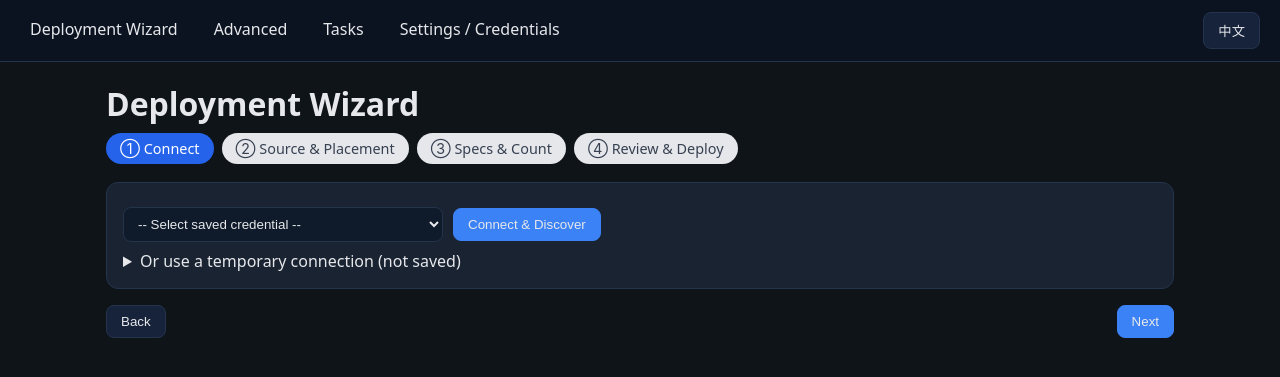
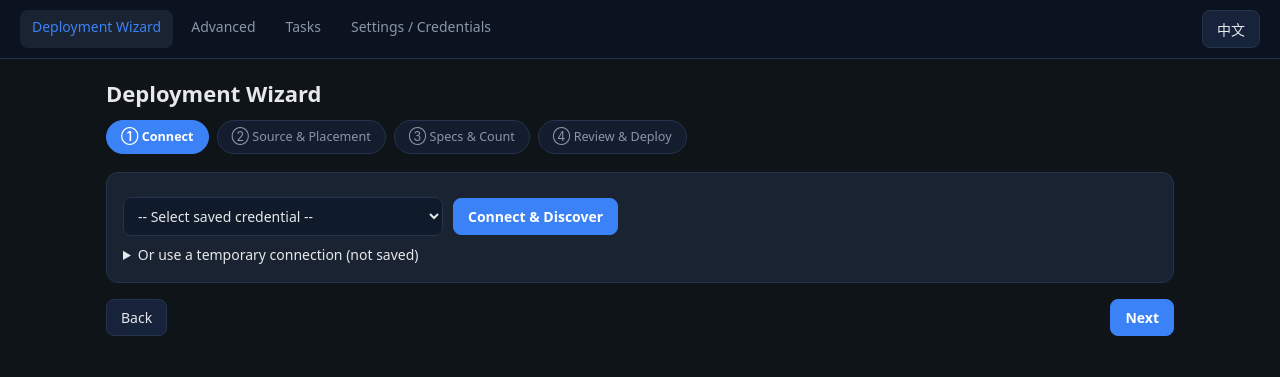
Before and after one commit to ilysom0611/vsphere-auto, a Flask app: page / in a window 1280 px wide. Shown: the top 377 px of the page. Run offline with Flask 3, Linux system fonts and the light colour scheme; data that the repository does not hold is empty.

Commit message:
style(web): polish typography, dark-theme consistency and focus/hover states
- CJK-aware font stack (PingFang/Microsoft YaHei/Noto Sans CJK) + base line-height
- consistent heading scale (h1 22px / h2 17px)
- fix wizard step chips & fieldsets that used light-theme colors on the dark theme
- hover/focus-visible feedback on nav, buttons, inputs; table zebra stripes + row hover
- highlight active page in the top navigation
- README.zh: drop stray space inside paren

Co-Authored-By: Claude <noreply@anthropic.com>

```diff
--- a/src/vsphere_auto/web/static/css/style.css
+++ b/src/vsphere_auto/web/static/css/style.css
@@ -1,22 +1,58 @@
 :root{--bg:#0f1419;--card:#1a2332;--text:#e6e8eb;--muted:#8a96a8;--accent:#3b82f6;--border:#24344d}
-*{box-sizing:border-box} body{margin:0;font-family:system-ui,-apple-system,Segoe UI,Roboto,sans-serif;background:var(--bg);color:var(--text)}
-.nav{display:flex;gap:16px;padding:12px 20px;background:#0b1220;border-bottom:1px solid var(--border);position:sticky;top:0}
-.nav a{color:var(--text);text-decoration:none;padding:6px 10px;border-radius:8px}
-.nav a:hover{background:var(--card)}
+*{box-sizing:border-box}
+body{
+  margin:0;font-family:system-ui,-apple-system,"Segoe UI",Roboto,"Helvetica Neue",Arial,
+  "PingFang SC","Hiragino Sans GB","Microsoft YaHei","Noto Sans CJK SC",sans-serif;
+  background:var(--bg);color:var(--text);font-size:14px;line-height:1.6;
+  -webkit-font-smoothing:antialiased;text-rendering:optimizeLegibility;
+}
+::placeholder{color:#5b6b82}
+
+/* ---- navigation ---- */
+.nav{display:flex;gap:6px;padding:10px 20px;background:#0b1220;border-bottom:1px solid var(--border);position:sticky;top:0;z-index:10}
+.nav a{color:var(--muted);text-decoration:none;padding:6px 12px;border-radius:8px;font-size:14px;font-weight:500;transition:background .15s,color .15s}
+.nav a:hover{background:var(--card);color:var(--text)}
+.nav a.active{background:var(--card);color:var(--accent)}
 .container{max-width:1100px;margin:20px auto;padding:0 16px}
+
+/* ---- typography ---- */
+h1{margin:8px 0 12px;font-size:22px;line-height:1.3}
+h2{margin:16px 0 10px;font-size:17px;line-height:1.4}
+.muted{color:var(--muted)}
+
+/* ---- cards & layout ---- */
 .card{background:var(--card);border:1px solid var(--border);border-radius:12px;padding:16px;margin:16px 0}
-.table{width:100%;border-collapse:collapse}
-.table th,.table td{border-bottom:1px solid var(--border);padding:8px 10px;text-align:left;font-size:14px}
 .grid2{display:grid;grid-template-columns:1fr 1fr;gap:12px}
 .row{display:flex;gap:10px;align-items:center;flex-wrap:wrap;margin:8px 0}
-input,select,textarea{padding:8px 10px;border-radius:8px;border:1px solid var(--border);background:#0f1a2a;color:var(--text);width:100%}
-button{padding:8px 14px;border-radius:8px;border:1px solid var(--border);background:#16233a;color:var(--text);cursor:pointer}
-button.primary{background:var(--accent);border-color:var(--accent)}
-.pre{background:#0b1220;border:1px solid var(--border);border-radius:8px;padding:12px;overflow:auto;max-height:400px;white-space:pre-wrap}
-.muted{color:var(--muted)} h1{margin:8px 0} h2{margin:8px 0 12px;font-size:18px}
+
+/* ---- forms ---- */
+input,select,textarea{
+  padding:8px 10px;border-radius:8px;border:1px solid var(--border);
+  background:#0f1a2a;color:var(--text);width:100%;font-size:14px;font-family:inherit;
+  transition:border-color .15s;
+}
+input:focus,select:focus,textarea:focus{outline:none;border-color:var(--accent)}
+button{
+  padding:8px 14px;border-radius:8px;border:1px solid var(--border);
+  background:#16233a;color:var(--text);cursor:pointer;font-size:14px;font-family:inherit;
+  transition:filter .15s,transform .05s;
+}
+button:hover{filter:brightness(1.25)}
+button:active{transform:translateY(1px)}
+button.primary{background:var(--accent);border-color:var(--accent);font-weight:600;color:#fff}
+button:focus-visible,input:focus-visible,select:focus-visible,a:focus-visible{outline:2px solid var(--accent);outline-offset:2px}
+
+/* ---- tables ---- */
+.table{width:100%;border-collapse:collapse}
+.table th,.table td{border-bottom:1px solid var(--border);padding:9px 10px;text-align:left;font-size:14px;vertical-align:top}
+.table th{color:var(--muted);font-size:12px;font-weight:600;text-transform:uppercase;letter-spacing:.04em}
+.table tbody tr:nth-child(even){background:rgba(255,255,255,.02)}
+.table tbody tr:hover{background:rgba(59,130,246,.06)}
+
+.pre{background:#0b1220;border:1px solid var(--border);border-radius:8px;padding:12px;overflow:auto;max-height:400px;white-space:pre-wrap;font-size:13px;line-height:1.5}
 
 /* status badges (success/fail/run/warn) */
-.badge{display:inline-block;padding:2px 10px;border-radius:999px;font-size:12px;font-weight:600;border:1px solid transparent;white-space:nowrap}
+.badge{display:inline-block;padding:2px 10px;border-radius:999px;font-size:12px;font-weight:600;border:1px solid transparent;white-space:nowrap;line-height:1.5}
 .badge.ok{background:#0f2f1c;color:#4ade80;border-color:#166534}
 .badge.err{background:#381414;color:#f87171;border-color:#7f1d1d}
 .badge.warn{background:#332a0e;color:#fbbf24;border-color:#78530b}
@@ -31,16 +67,17 @@ label.lbl{font-size:12px;color:var(--muted);display:block;margin-bottom:2px}
 
 /* discover summary */
 .chip{display:inline-block;background:#16233a;border:1px solid var(--border);border-radius:8px;padding:3px 10px;margin:2px;font-size:12px}
-.tblmini th,.tblmini td{padding:4px 8px;font-size:13px}
+.tblmini th,.tblmini td{padding:5px 8px;font-size:13px}
 details.rawjson summary{cursor:pointer;color:var(--muted);font-size:13px;margin-top:8px}
+details.rawjson summary:hover{color:var(--text)}
 .modeRadio label{margin-right:16px;cursor:pointer}
 
 /* ---- deployment wizard ---- */
 .wizSteps{display:flex;gap:8px;margin:0 0 18px;padding:0;list-style:none;flex-wrap:wrap}
-.wizSteps li{padding:6px 14px;border-radius:16px;background:#e5e7eb;color:#374151;font-size:.9em}
-.wizSteps li.active{background:#2563eb;color:#fff}
-.wizSteps li.done{background:#dcfce7;color:#166534}
+.wizSteps li{padding:6px 14px;border-radius:999px;background:#141d2e;color:var(--muted);border:1px solid var(--border);font-size:.9em;transition:background .15s,color .15s}
+.wizSteps li.active{background:var(--accent);border-color:var(--accent);color:#fff;font-weight:600}
+.wizSteps li.done{background:#0f2f1c;border-color:#166534;color:#4ade80}
 .wizNav{display:flex;gap:10px;margin-top:14px}
 .wizNav .spacer{flex:1}
-fieldset.wizFieldset{border:1px solid #d1d5db;border-radius:8px;margin:0 0 12px;padding:10px 12px}
+fieldset.wizFieldset{border:1px solid var(--border);border-radius:10px;margin:0 0 12px;padding:10px 12px}
 fieldset.wizFieldset legend{font-weight:600;padding:0 6px}
--- a/src/vsphere_auto/web/templates/base.html
+++ b/src/vsphere_auto/web/templates/base.html
@@ -380,6 +380,12 @@ window.I18N = {
   // Toggle button lives in the nav; switching reloads so all dynamically
   // rendered content regenerates in the new language.
   document.addEventListener("DOMContentLoaded", function () {
+    // Highlight the nav link matching the current path (e.g. "/tasks").
+    var here = location.pathname.replace(/\/+$/, "") || "/";
+    document.querySelectorAll(".nav a").forEach(function (a) {
+      var href = a.getAttribute("href").replace(/\/+$/, "") || "/";
+      if (href === here) a.classList.add("active");
+    });
     var btn = document.getElementById("langToggle");
     if (!btn) return;
     btn.onclick = function () {
```
Also changed, not shown: README.zh-CN.md (+1 -1 lines).
